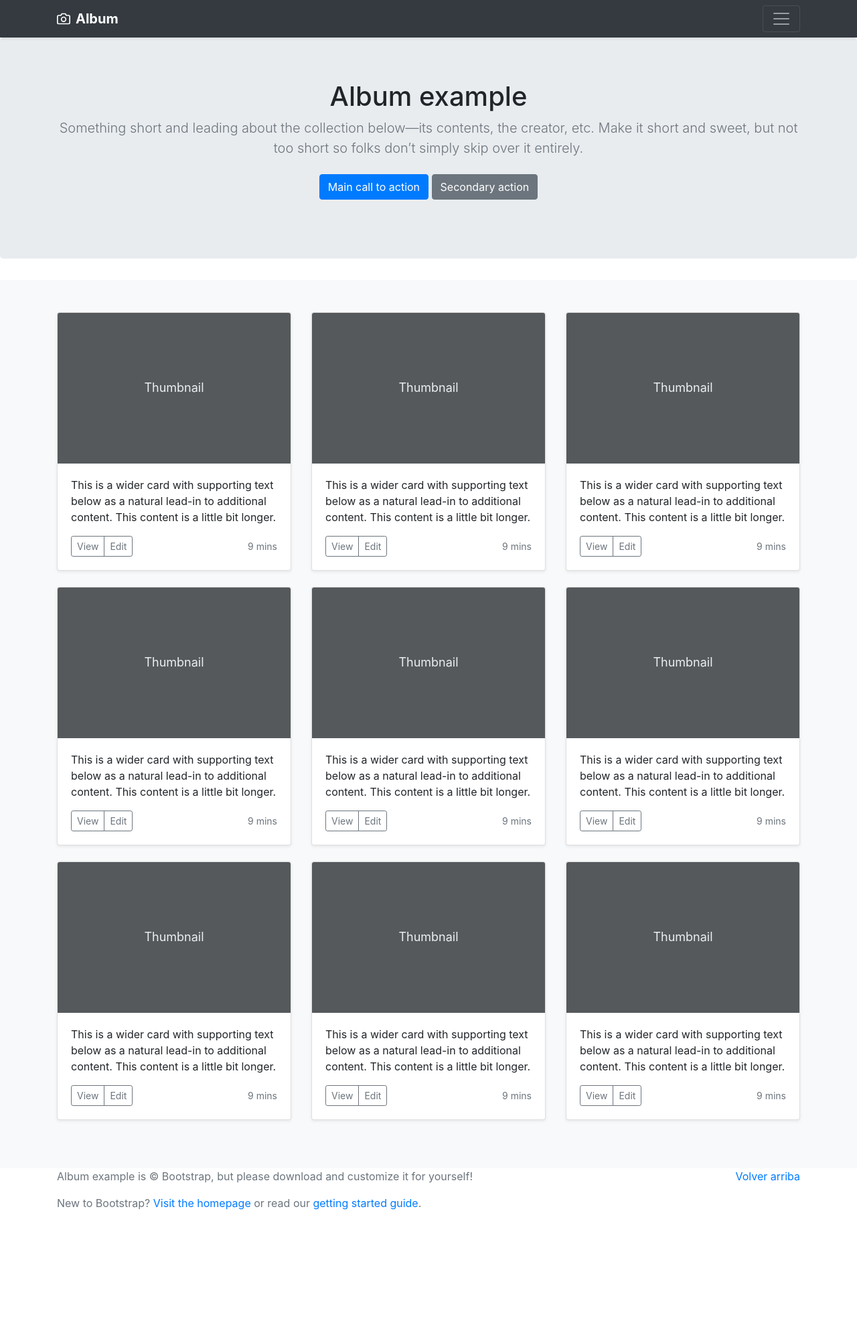
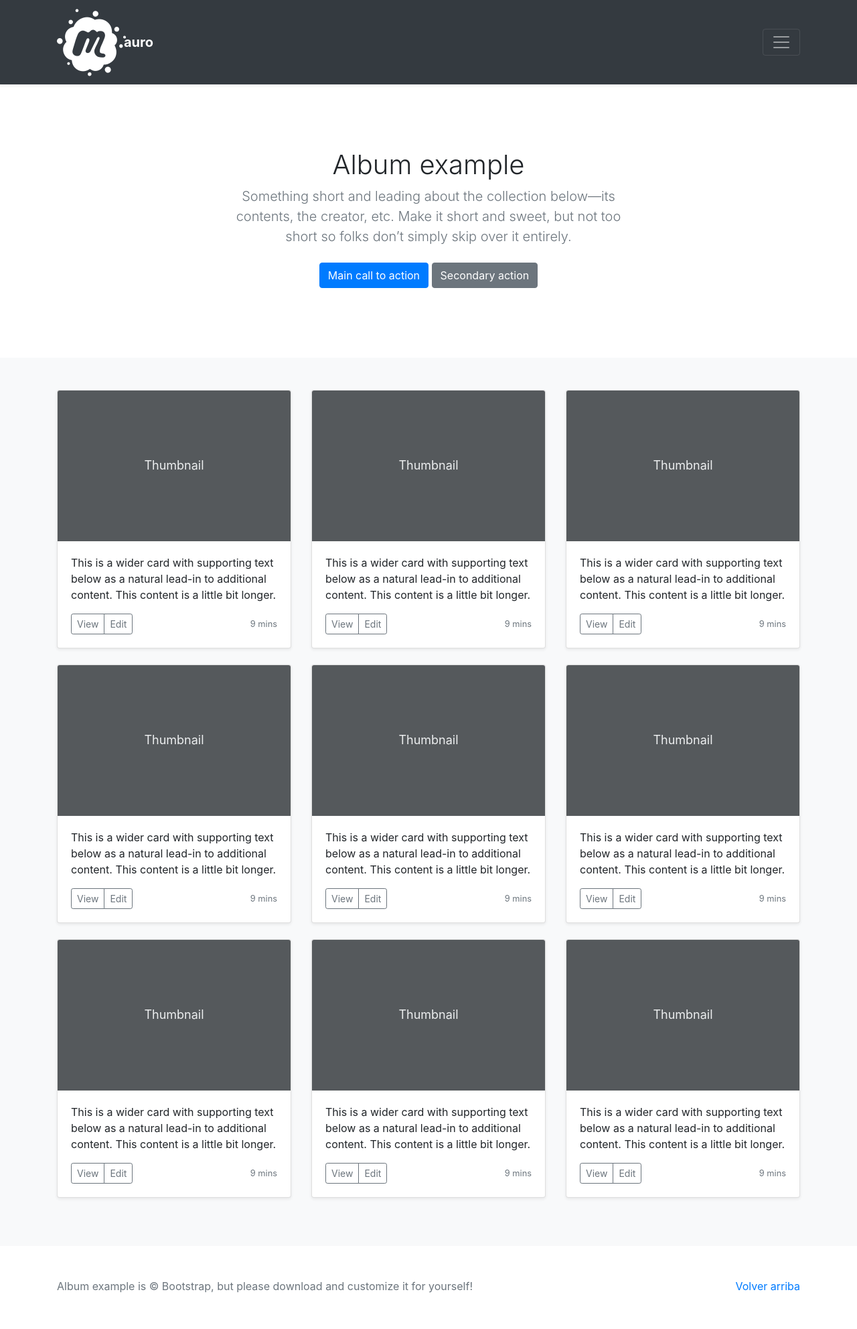
Before and after one commit to maurorodpoumrp/blog, a PHP site: page / in a window 1280 px wide. Shown: the whole page at 67% size. Before the commit the page ends 1806 px from the top, so only its background shows below. Run offline with PHP 8.4, Linux system fonts and the light colour scheme; some libraries are stand-ins or nearby versions.

Commit message:
Version2

```diff
--- /dev/null
+++ b/css/album.css
@@ -0,0 +1,33 @@
+.jumbotron {
+  padding-top: 3rem;
+  padding-bottom: 3rem;
+  margin-bottom: 0;
+  background-color: #fff;
+}
+@media (min-width: 768px) {
+  .jumbotron {
+    padding-top: 6rem;
+    padding-bottom: 6rem;
+  }
+}
+
+.jumbotron p:last-child {
+  margin-bottom: 0;
+}
+
+.jumbotron h1 {
+  font-weight: 300;
+}
+
+.jumbotron .container {
+  max-width: 40rem;
+}
+
+footer {
+  padding-top: 3rem;
+  padding-bottom: 3rem;
+}
+
+footer p {
+  margin-bottom: .25rem;
+}
--- a/css/jumbotron.css
+++ /dev/null
@@ -1,4 +0,0 @@
-/* Move down content because we have a fixed navbar that is 3.5rem tall */
-body {
-  padding-top: 3.5rem;
-}
--- a/index.php
+++ b/index.php
@@ -6,20 +6,20 @@
 		<meta name="description" content="">
 		<meta name="author" content="Mark Otto, Jacob Thornton, and Bootstrap contributors">
 		<meta name="generator" content="Jekyll v3.8.6">
-		<title>Album example · Bootstrap</title>
+		<title>Mi Blog · Mauro Rodríguez</title>
 
 		<link rel="canonical" href="https://getbootstrap.com/docs/4.4/examples/album/">
-		<link rel="stylesheet" href="https://stackpath.bootstrapcdn.com/bootstrap/4.4.1/css/bootstrap.min.css" integrity="sha384-Vkoo8x4CGsO3+Hhxv8T/Q5PaXtkKtu6ug5TOeNV6gBiFeWPGFN9MuhOf23Q9Ifjh" crossorigin="anonymous">
+		<link rel="stylesheet" href="https://stackpath.bootstrapcdn.com/bootstrap/4.4.1/css/bootstrap.min.css">
 		<!-- Bootstrap core CSS -->
-		<link href="/docs/4.4/dist/css/bootstrap.min.css" rel="stylesheet" integrity="sha384-Vkoo8x4CGsO3+Hhxv8T/Q5PaXtkKtu6ug5TOeNV6gBiFeWPGFN9MuhOf23Q9Ifjh" crossorigin="anonymous">
+		<link href="css/bootstrap.min.css" rel="stylesheet">
 
 		<!-- Favicons -->
-		<link rel="apple-touch-icon" href="/docs/4.4/assets/img/favicons/apple-touch-icon.png" sizes="180x180">
-		<link rel="icon" href="/docs/4.4/assets/img/favicons/favicon-32x32.png" sizes="32x32" type="image/png">
-		<link rel="icon" href="/docs/4.4/assets/img/favicons/favicon-16x16.png" sizes="16x16" type="image/png">
-		<link rel="manifest" href="/docs/4.4/assets/img/favicons/manifest.json">
-		<link rel="mask-icon" href="/docs/4.4/assets/img/favicons/safari-pinned-tab.svg" color="#563d7c">
-		<link rel="icon" href="/docs/4.4/assets/img/favicons/favicon.ico">
+		<link rel="apple-touch-icon" href="https://getbootstrap.com/docs/4.4/assets/img/favicons/apple-touch-icon.png" sizes="180x180">
+		<link rel="icon" href="https://getbootstrap.com/docs/4.4/assets/img/favicons/favicon-32x32.png" sizes="32x32" type="image/png">
+		<link rel="icon" href="https://getbootstrap.com/docs/4.4/assets/img/favicons/favicon-16x16.png" sizes="16x16" type="image/png">
+		<link rel="manifest" href="https://getbootstrap.com/docs/4.4/assets/img/favicons/manifest.json">
+		<link rel="mask-icon" href="https://getbootstrap.com/docs/4.4/assets/img/favicons/safari-pinned-tab.svg" color="#563d7c">
+		<link rel="icon" href="https://getbootstrap.com/docs/4.4/assets/img/favicons/favicon.ico">
 		<meta name="msapplication-config" content="/docs/4.4/assets/img/favicons/browserconfig.xml">
 		<meta name="theme-color" content="#563d7c">
 
@@ -40,7 +40,7 @@
 		  }
 		</style>
 		<!-- Custom styles for this template -->
-		<link href="album.css" rel="stylesheet">
+		<link href="css/album.css" rel="stylesheet">
 	</head>
 	<body>
 		<header>
@@ -65,8 +65,7 @@
 			<div class="navbar navbar-dark bg-dark shadow-sm">
 				<div class="container d-flex justify-content-between">
 					<a href="#" class="navbar-brand d-flex align-items-center">
-						<svg xmlns="http://www.w3.org/2000/svg" width="20" height="20" fill="none" stroke="currentColor" stroke-linecap="round" stroke-linejoin="round" stroke-width="2" aria-hidden="true" class="mr-2" viewBox="0 0 24 24" focusable="false"><path d="M23 19a2 2 0 0 1-2 2H3a2 2 0 0 1-2-2V8a2 2 0 0 1 2-2h4l2-3h6l2 3h4a2 2 0 0 1 2 2z"/><circle cx="12" cy="13" r="4"/></svg>
-						<strong>Album</strong>
+						<i class="fab fa-meetup fa-5x"></i> <strong>auro</strong>
 					</a>
 					<button class="navbar-toggler" type="button" data-toggle="collapse" data-target="#navbarHeader" aria-controls="navbarHeader" aria-expanded="false" aria-label="Toggle navigation">
 						<span class="navbar-toggler-icon"></span>
@@ -123,14 +122,10 @@
 					<a href="#">Volver arriba</a>
 				</p>
 				<p>Album example is &copy; Bootstrap, but please download and customize it for yourself!</p>
-    <p>New to Bootstrap? <a href="https://getbootstrap.com/">Visit the homepage</a> or read our <a href="/docs/4.4/getting-started/introduction/">getting started guide</a>.</p>
 			</div>
 		</footer>
-<script src="https://code.jquery.com/jquery-3.4.1.slim.min.js" integrity="sha384-J6qa4849blE2+poT4WnyKhv5vZF5SrPo0iEjwBvKU7imGFAV0wwj1yYfoRSJoZ+n" crossorigin="anonymous"></script>
-      <script>window.jQuery || document.write('<script src="/docs/4.4/assets/js/vendor/jquery.slim.min.js"><\/script>')</script><script src="/docs/4.4/dist/js/bootstrap.bundle.min.js" integrity="sha384-6khuMg9gaYr5AxOqhkVIODVIvm9ynTT5J4V1cfthmT+emCG6yVmEZsRHdxlotUnm" crossorigin="anonymous"></script>
-	  <script src="https://code.jquery.com/jquery-3.4.1.slim.min.js" integrity="sha384-J6qa4849blE2+poT4WnyKhv5vZF5SrPo0iEjwBvKU7imGFAV0wwj1yYfoRSJoZ+n" crossorigin="anonymous"></script>
-	  <script src="https://cdn.jsdelivr.net/npm/popper.js@1.16.0/dist/umd/popper.min.js" integrity="sha384-Q6E9RHvbIyZFJoft+2mJbHaEWldlvI9IOYy5n3zV9zzTtmI3UksdQRVvoxMfooAo" crossorigin="anonymous"></script>
-	  <script src="https://stackpath.bootstrapcdn.com/bootstrap/4.4.1/js/bootstrap.min.js" integrity="sha384-wfSDF2E50Y2D1uUdj0O3uMBJnjuUD4Ih7YwaYd1iqfktj0Uod8GCExl3Og8ifwB6" crossorigin="anonymous"></script>
+		<script src="js/jquery-3.4.1.slim.min.js"></script>
+		<script>window.jQuery || document.write('<script src="js/jquery.slim.min.js"><\/script>')</script><script src="js/bootstrap.bundle.min.js"></script>
+		<script src="https://kit.fontawesome.com/489a1e3245.js"></script>
 	</body>
-
 </html>
```
Also changed, not shown: css/bootstrap.min.css (renamed from css/bootstrap.css), js/bootstrap.bundle.min.js (renamed from js/bootstrap.js), js/jquery-3.4.1.slim.min.js (renamed from js/jquery-3.js). Lines whose indentation alone changed are shown as unchanged.
